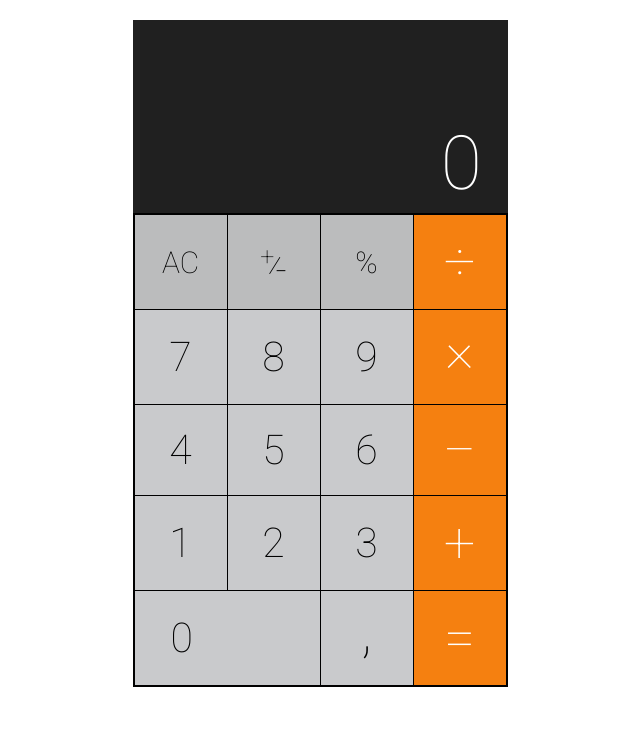
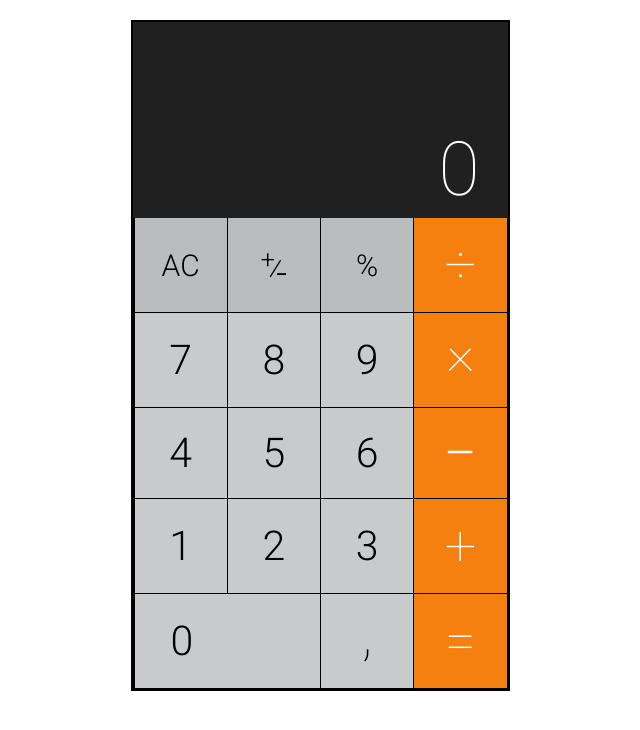
Before and after one commit to sergeythrees/Experiments.web, a plain HTML site: page iOScalc/index.html in a window 1280 px wide. Shown: the whole page, without its empty margins (320-960 px from the left). Drawn offline with Linux system fonts and the light colour scheme.

Commit message:
мелкие правки

```diff
--- a/iOScalc/index.html
+++ b/iOScalc/index.html
@@ -16,29 +16,29 @@
     </div>
     <div class="calc-buttons">
 
-      <button id="clear-button">AC</button>
-      <button id="change-sign-button"><sup id="change-sign-button-plus">+</sup>⁄<sub id="change-sign-button-minus">-</sub></button>
-      <button id="percent-button">%</button>
-      <button id="divide-button" class="calc-buttons-operation">÷</button>
+      <button id="calc-buttons__clear">AC</button>
+      <button id="calc-buttons__change-sign"><sup id="change-sign__plus">+</sup>⁄<sub id="change-sign__minus">-</sub></button>
+      <button id="calc-buttons__percent">%</button>
+      <button id="calc-buttons__divide" class="calc-buttons-operation">÷</button>
 
-      <button id="seven-button">7</button>
-      <button id="eight-button">8</button>
-      <button id="nine-button">9</button>
-      <button id="multiply-button" class="calc-buttons-operation">×</button>
+      <button id="calc-buttons__seven">7</button>
+      <button id="calc-buttons__eight">8</button>
+      <button id="calc-buttons__nine">9</button>
+      <button id="calc-buttons__multiply" class="calc-buttons-operation">×</button>
 
-      <button id="four-button">4</button>
-      <button id="five-button">5</button>
-      <button id="six-button">6</button>
-      <button id="subtract-button" class="calc-buttons-operation">–</button>
+      <button id="calc-buttons__four">4</button>
+      <button id="calc-buttons__five">5</button>
+      <button id="calc-buttons__six">6</button>
+      <button id="calc-buttons__subtract" class="calc-buttons-operation">–</button>
 
-      <button id="one-button">1</button>
-      <button id="two-button">2</button>
-      <button id="three-button">3</button>
-      <button id="add-button" class="calc-buttons-operation">+</button>
+      <button id="calc-buttons__one">1</button>
+      <button id="calc-buttons__two">2</button>
+      <button id="calc-buttons__three">3</button>
+      <button id="calc-buttons__add" class="calc-buttons-operation">+</button>
 
-      <button id="zero-button">0</button>
-      <button id="decimal-button">,</button>
-      <button id="equals-button" class="calc-buttons-operation">=</button>
+      <button id="calc-buttons__zero">0</button>
+      <button id="calc-buttons__decimal">,</button>
+      <button id="calc-buttons__equals" class="calc-buttons-operation">=</button>
 
     </div>
   </div>
--- a/iOScalc/style.css
+++ b/iOScalc/style.css
@@ -10,6 +10,8 @@ body {
 }
 
 .calc {
+  border: 2px solid #000;
+  background: #202020;
   margin: 20px auto 0;
   height: 667px;
   width: 375px;
@@ -19,25 +21,20 @@ body {
 }
 
 .calc-display {
-  background: #202020;
-  color: #fff;
   flex-grow: 1;
   font-size: 75px;
   position: relative;
 }
 
 .calc-display .content {
-  bottom: 0.5vw;
+  color: #fff;
+  bottom: 5px;
   position: absolute;
-  right: 2vw;
-  transform-origin: right bottom;
+  right: 28px;
 }
 
 .calc-buttons {
-  background: #000000;
-  border: 2px solid #000;
-  border-right: 1.5px solid #000;
-  border-bottom: 0.5px solid #000;
+  border-left: 2px solid #000;
   display: flex;
   flex-wrap: wrap;
 }
@@ -55,7 +52,7 @@ body {
   background: #c9cacc;
   flex-basis: 25%;
   font-size: 41px;
-  font-weight: 200;
+  font-weight: 300;
   transition: opacity .6s;
   padding: 14px;
   border-right: 0.5px solid #000;
@@ -72,50 +69,50 @@ body {
  {
   color: #fff;
   background: #f58010;
+  font-weight: 200;
   font-size:  56px;
-  font-weight: 200;
 }
 
-#clear-button,
-#change-sign-button,
-#percent-button {
+#calc-buttons__clear,
+#calc-buttons__change-sign,
+#calc-buttons__percent{
   background: #bbbcbd;
    font-size: 30px;
 }
 
- #subtract-button {
+ #calc-buttons__subtract{
 	font-size:  50px;
-	font-weight: 200;
+	font-weight: 300;
 	padding-top:16px;
-		padding-bottom:16px;
+	padding-bottom:16px;
 
   }
 
- #change-sign-button-minus {
+ #change-sign__minus {
     font-size: 38px;
 	line-height: 0;
     margin-left: -6px;
   }
 
-  #change-sign-button-plus {
+  #change-sign__plus {
     margin-right: -6px;
   }
 
-  #zero-button {
+  #calc-buttons__zero{
     padding-left: 36px;
 	text-align: left;
     flex-basis: 50%;
   }
 
 
-#multiply-button {
+#calc-buttons__multiply{
 	padding-top:6px;
 	padding-bottom:22px;
   }
 
-  #decimal-button {
+  #calc-buttons__decimal{
     font-size: 60px;
-	font-weight: 200;
+	font-weight: 250;
     line-height: 0;
     padding-bottom: 28px;
   }
```
